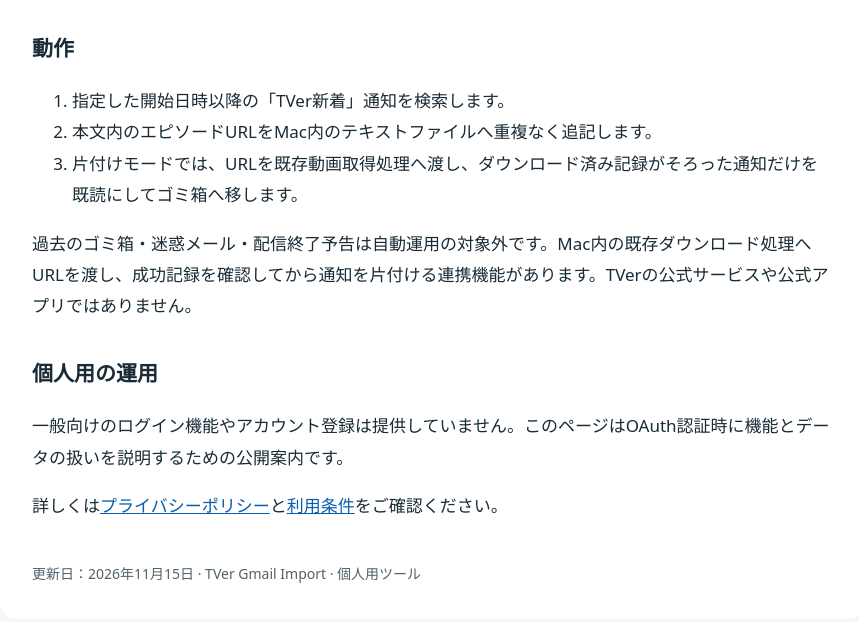
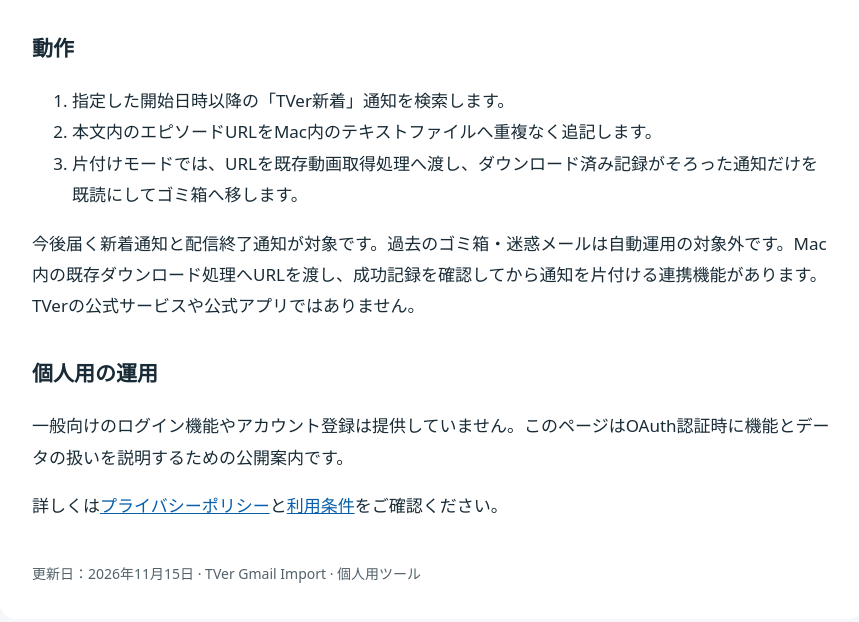
Before and after one commit to kyosukeyamadajp-lang/tver-gmail-import-info, a plain HTML site: page index.html in a window 1280 px wide. Shown: the part 262-884 px from the top of the page, without its empty margins (208-1067 px from the left). Drawn offline with Linux system fonts and the light colour scheme.

Commit message:
Clarify new-arrival and expiry notification handling

```diff
--- a/index.html
+++ b/index.html
@@ -1 +1 @@
-<!doctype html><html lang="ja"><head><meta charset="utf-8"><meta name="viewport" content="width=device-width, initial-scale=1"><title>TVer Gmail Import | TVer Gmail Import</title><link rel="stylesheet" href="style.css"></head><body><main><nav><a href="index.html">概要</a><a href="privacy.html">プライバシー</a><a href="terms.html">利用条件</a></nav><h1>TVer Gmail Import</h1><p>個人のMacで、本人が受信したTVerの新着通知からエピソードURLを保存し、既存動画取得処理の成功を確認した通知メールを片付けるための個人用ツールです。</p><h2>動作</h2><ol><li>指定した開始日時以降の「TVer新着」通知を検索します。</li><li>本文内のエピソードURLをMac内のテキストファイルへ重複なく追記します。</li><li>片付けモードでは、URLを既存動画取得処理へ渡し、ダウンロード済み記録がそろった通知だけを既読にしてゴミ箱へ移します。</li></ol><p>過去のゴミ箱・迷惑メール・配信終了予告は自動運用の対象外です。Mac内の既存ダウンロード処理へURLを渡し、成功記録を確認してから通知を片付ける連携機能があります。TVerの公式サービスや公式アプリではありません。</p><h2>個人用の運用</h2><p>一般向けのログイン機能やアカウント登録は提供していません。このページはOAuth認証時に機能とデータの扱いを説明するための公開案内です。</p><p>詳しくは<a href="privacy.html">プライバシーポリシー</a>と<a href="terms.html">利用条件</a>をご確認ください。</p><footer>更新日：2026年11月15日 · TVer Gmail Import · 個人用ツール</footer></main></body></html>
+<!doctype html><html lang="ja"><head><meta charset="utf-8"><meta name="viewport" content="width=device-width, initial-scale=1"><title>TVer Gmail Import | TVer Gmail Import</title><link rel="stylesheet" href="style.css"></head><body><main><nav><a href="index.html">概要</a><a href="privacy.html">プライバシー</a><a href="terms.html">利用条件</a></nav><h1>TVer Gmail Import</h1><p>個人のMacで、本人が受信したTVerの新着通知からエピソードURLを保存し、既存動画取得処理の成功を確認した通知メールを片付けるための個人用ツールです。</p><h2>動作</h2><ol><li>指定した開始日時以降の「TVer新着」通知を検索します。</li><li>本文内のエピソードURLをMac内のテキストファイルへ重複なく追記します。</li><li>片付けモードでは、URLを既存動画取得処理へ渡し、ダウンロード済み記録がそろった通知だけを既読にしてゴミ箱へ移します。</li></ol><p>今後届く新着通知と配信終了通知が対象です。過去のゴミ箱・迷惑メールは自動運用の対象外です。Mac内の既存ダウンロード処理へURLを渡し、成功記録を確認してから通知を片付ける連携機能があります。TVerの公式サービスや公式アプリではありません。</p><h2>個人用の運用</h2><p>一般向けのログイン機能やアカウント登録は提供していません。このページはOAuth認証時に機能とデータの扱いを説明するための公開案内です。</p><p>詳しくは<a href="privacy.html">プライバシーポリシー</a>と<a href="terms.html">利用条件</a>をご確認ください。</p><footer>更新日：2026年11月15日 · TVer Gmail Import · 個人用ツール</footer></main></body></html>
```
